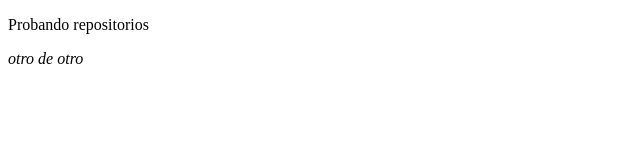
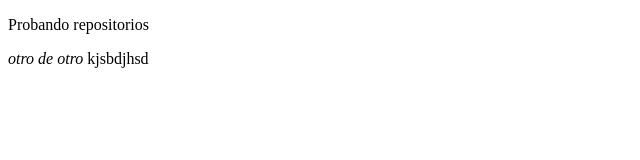
Before and after one commit to toruno15/test_repo, a plain HTML site: page index.html in a window 1280 px wide. Shown: the full height of the page, 0-640 px from the left. Drawn offline with Linux system fonts and the light colour scheme.

```diff
--- a/index.html
+++ b/index.html
@@ -9,5 +9,6 @@
 <body>
     <p>Probando repositorios</p>
     <i>otro de otro</i>
+    <oiuoi>kjsbdjhsd</oiuoi>
 </body>
 </html>
```
